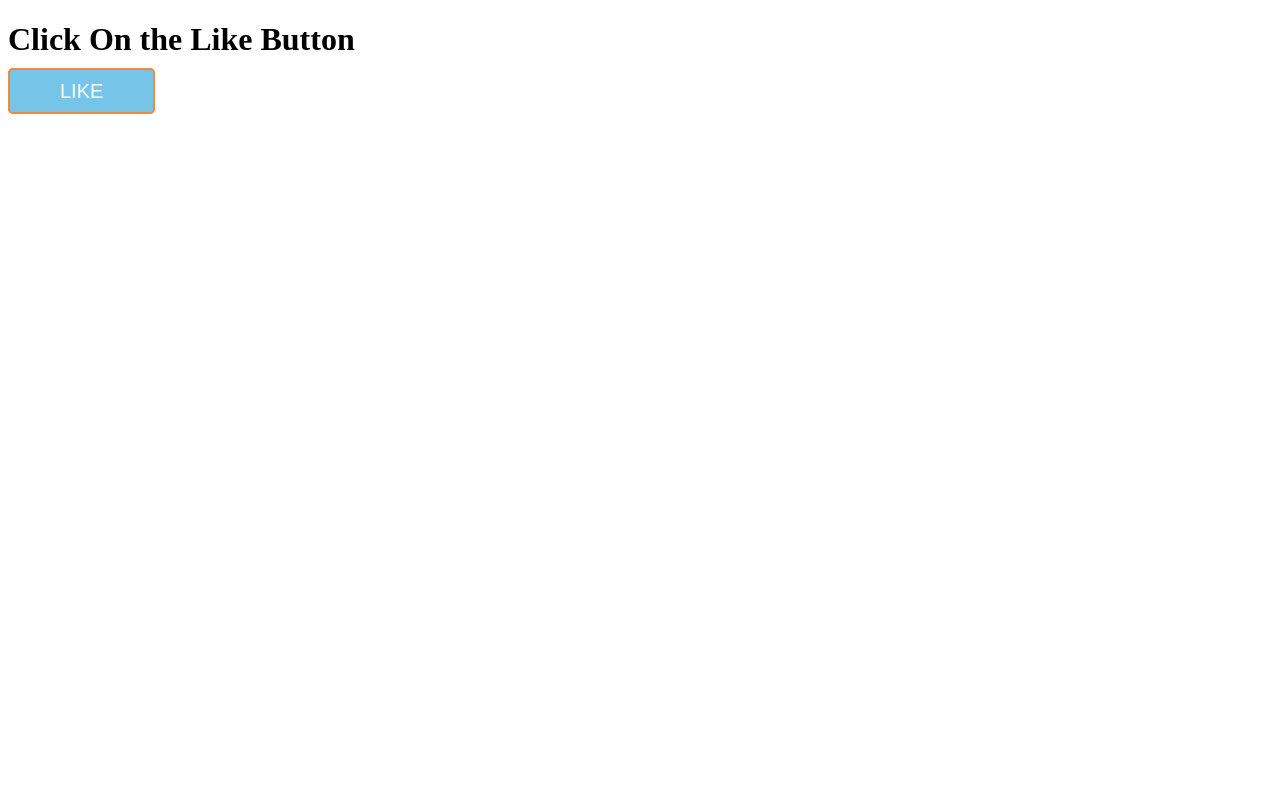
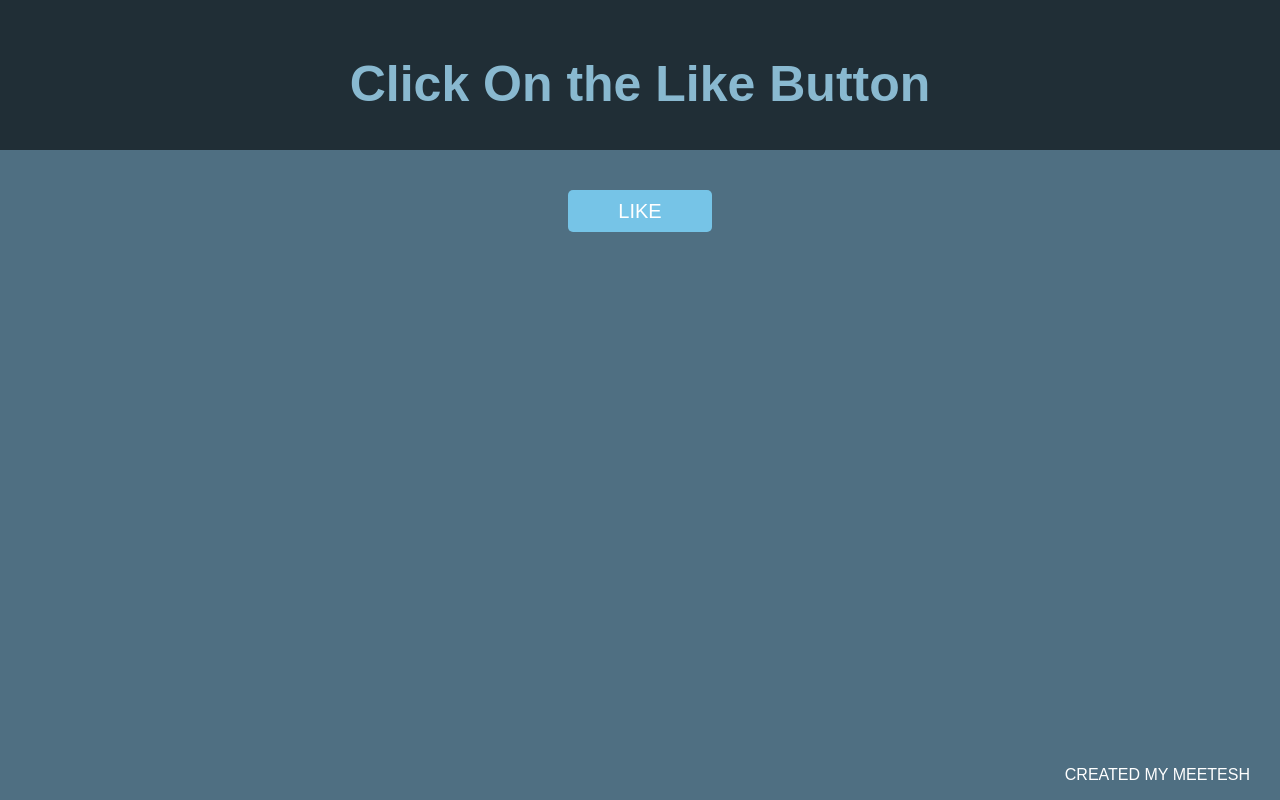
Before and after one commit to meetesh06/Assignment-1-S7, a plain HTML site: page index.html in a window 1280 px wide. Drawn offline with Linux system fonts and the light colour scheme.

Commit message:
Improve Code

```diff
--- a/index.html
+++ b/index.html
@@ -5,8 +5,13 @@
 	<link rel="stylesheet" type="text/css" href="style.css">
 </head>
 <body>
-<h1>Click On the Like Button</h1>
-<a class="like">LIKE</a>
-<script src="script.js"></script>
+	<header>
+		<h1>Click On the Like Button</h1>
+	</header>
+	<a class="like">LIKE</a>
+	<footer>
+		<p>	CREATED MY MEETESH</p>
+	</footer>
+	<script src="script.js"></script>
 </body>
 </html>
--- a/script.js
+++ b/script.js
@@ -1,18 +1,13 @@
 var like = document.getElementsByClassName('like');
 var a = 0;
 function changetext () {
-	if (a % 2 == 0) {
-		console.log("JS was at i % 2 == 0, true");
+	if (a % 2 === 0) {
 		like[0].style.background = "#FD4B38";
-		like[0].style.color = "#ffffff";
 		like[0].innerHTML = "Unlike";
 	} else {
-		console.log("JS was at i % 2 == 0, false");
 		like[0].innerHTML = "Like";
 		like[0].style.background = "#76C4E7";
-		like[0].style.color = "#ffffff";
 	}
 	a++;
-
 }
 like[0].addEventListener("click", changetext);
--- a/style.css
+++ b/style.css
@@ -1,15 +1,40 @@
+body {
+	font-family: sans-serif;
+	margin: 0;
+	padding: 0;
+	background-color: #4F6F82;
+	text-align: center;
+}
+header {
+	margin: 0.1px;
+	padding: 0.1px;
+	background-color: #202E36;
+	text-align: center;
+	height: 150px;
+	margin-bottom: 50px;
+}
+h1 {
+	line-height: 100px;
+	font-size: 50px;
+	color: #89B9D0;
+}
 .like {
 	width: 100px;
-	height: 50px;
 	padding: 10px 50px;
-	border: 2px solid #F78839;
 	border-radius: 5px;
 	color: white;
 	font-size: 20px;
 	font-family: sans-serif;
 	background-color: #76C4E7;
-	transition: background-color 500ms, color 500ms;
+	transition: background-color 500ms;
 }
 .like:hover {
 	cursor: pointer;
 }
+footer {
+	color: white;
+	position: fixed;
+	bottom: 0;
+	right: 30px;
+	text-align: center;
+}
```
Also changed, not shown: 1 other file.
